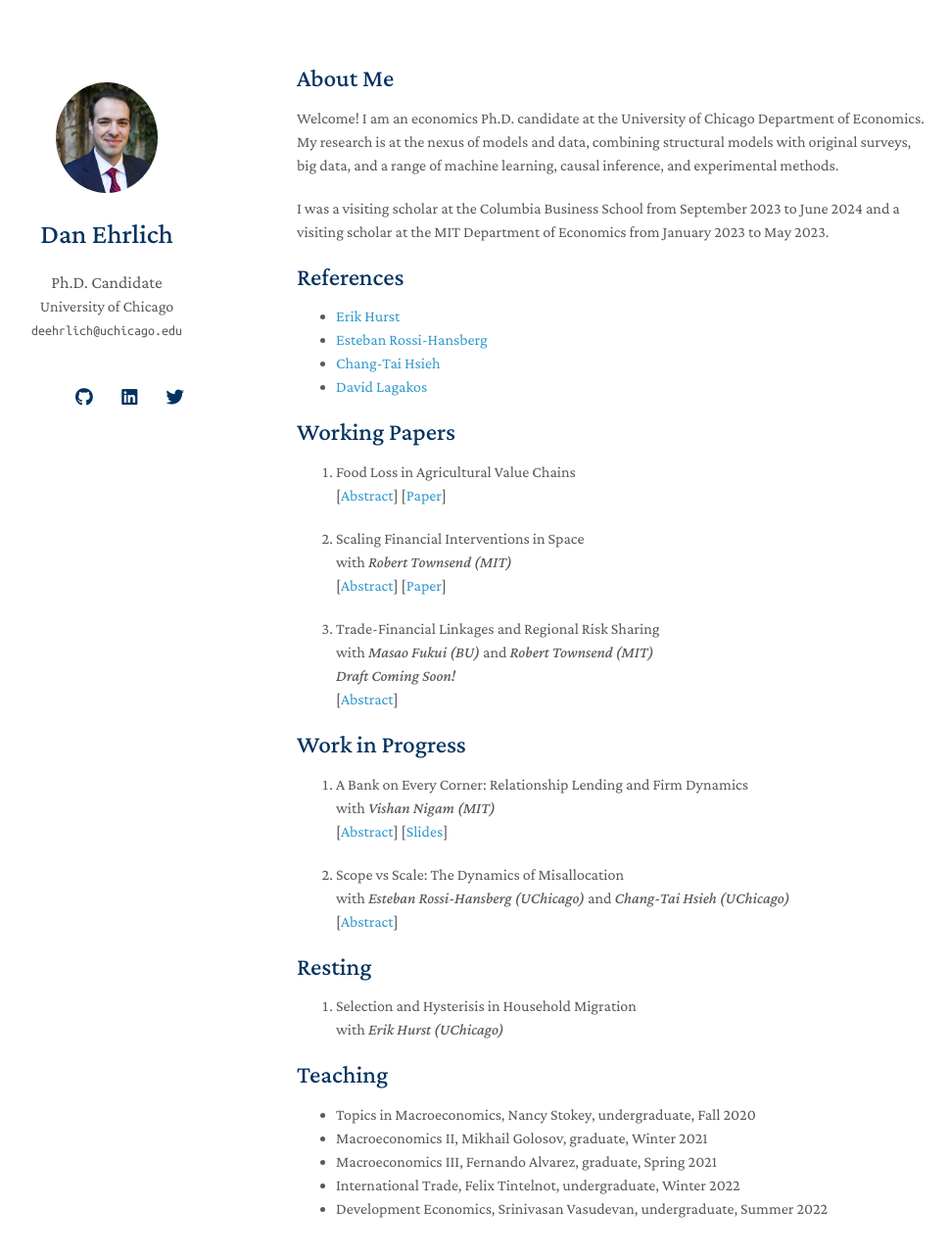
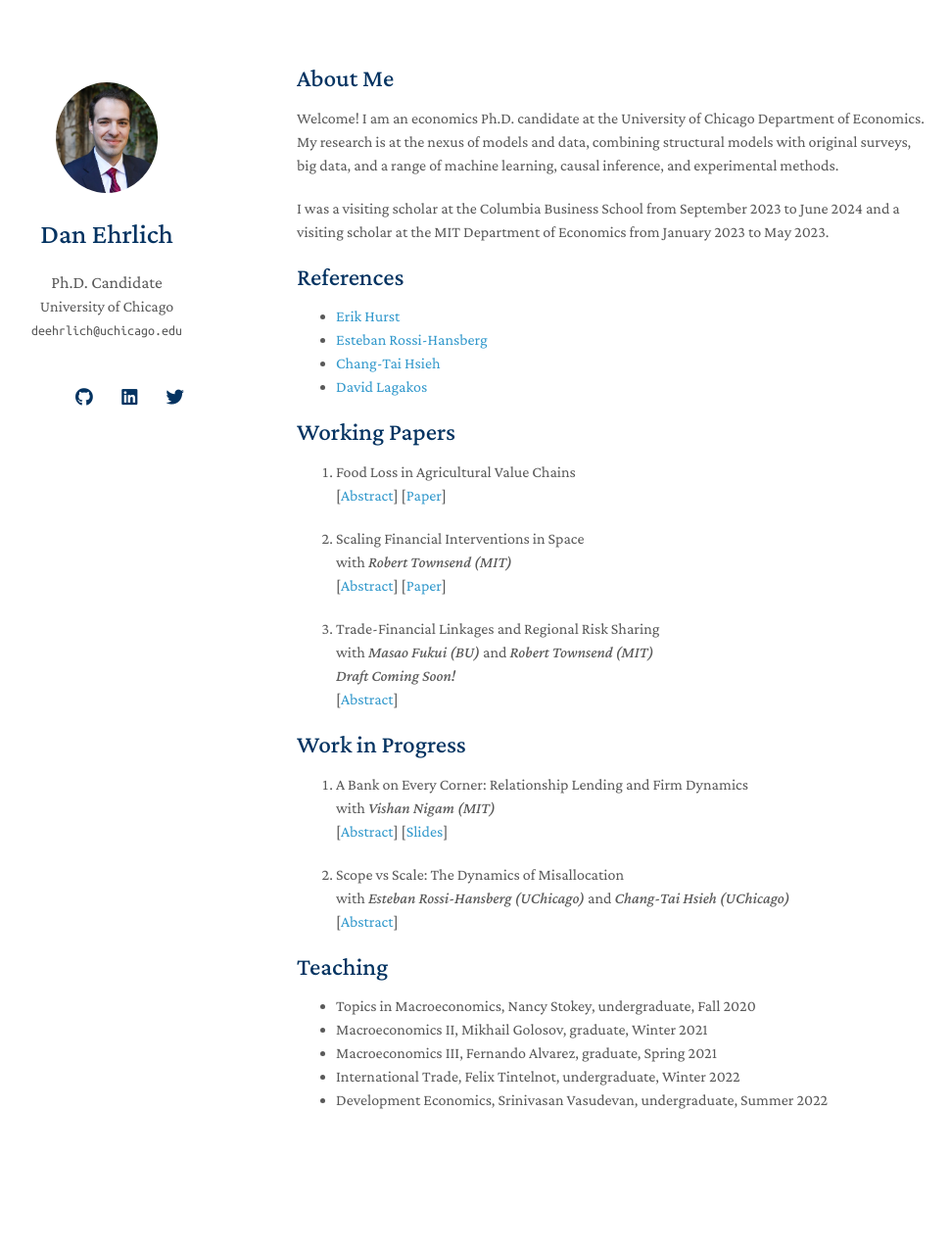
Before and after one commit to danielehrlich/danielehrlich.github.io, a Jekyll site: the page built from index.md, in a window 1280 px wide and 1340 px high. Shown: the top 1282 px of the window at 98% size, without its empty margins (167-1138 px from the left). Built offline with Jekyll 4.4.1, drawn with Linux system fonts in a browser that asks for light colours; nearby versions of some CDN libraries; a style sheet for code colours, icons or effects is not loaded; our own code applies the rules of GitHub Pages for plain Markdown files.

Commit message:
Update index.md

```diff
--- a/index.md
+++ b/index.md
@@ -37,10 +37,6 @@ with *Vishan Nigam (MIT)*
 with *Esteban Rossi-Hansberg (UChicago)* and *Chang-Tai Hsieh (UChicago)*
 \[[Abstract](Scope_v_Scale_abstract.pdf)\]
 
-## Resting
-1. Selection and Hysterisis in Household Migration
-with *Erik Hurst (UChicago)*
-
 ## Teaching
 
  - Topics in Macroeconomics, Nancy Stokey, undergraduate, Fall 2020
```
